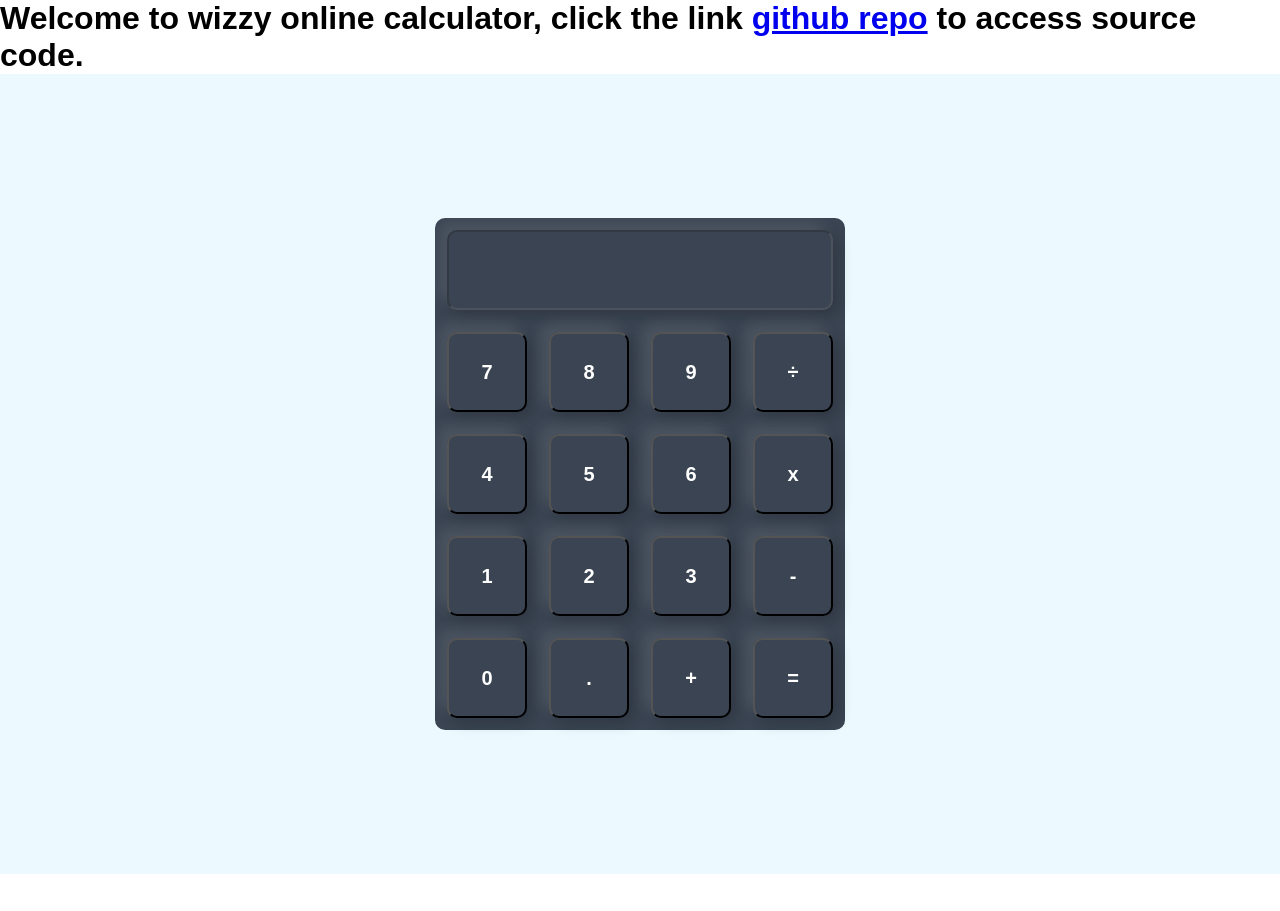
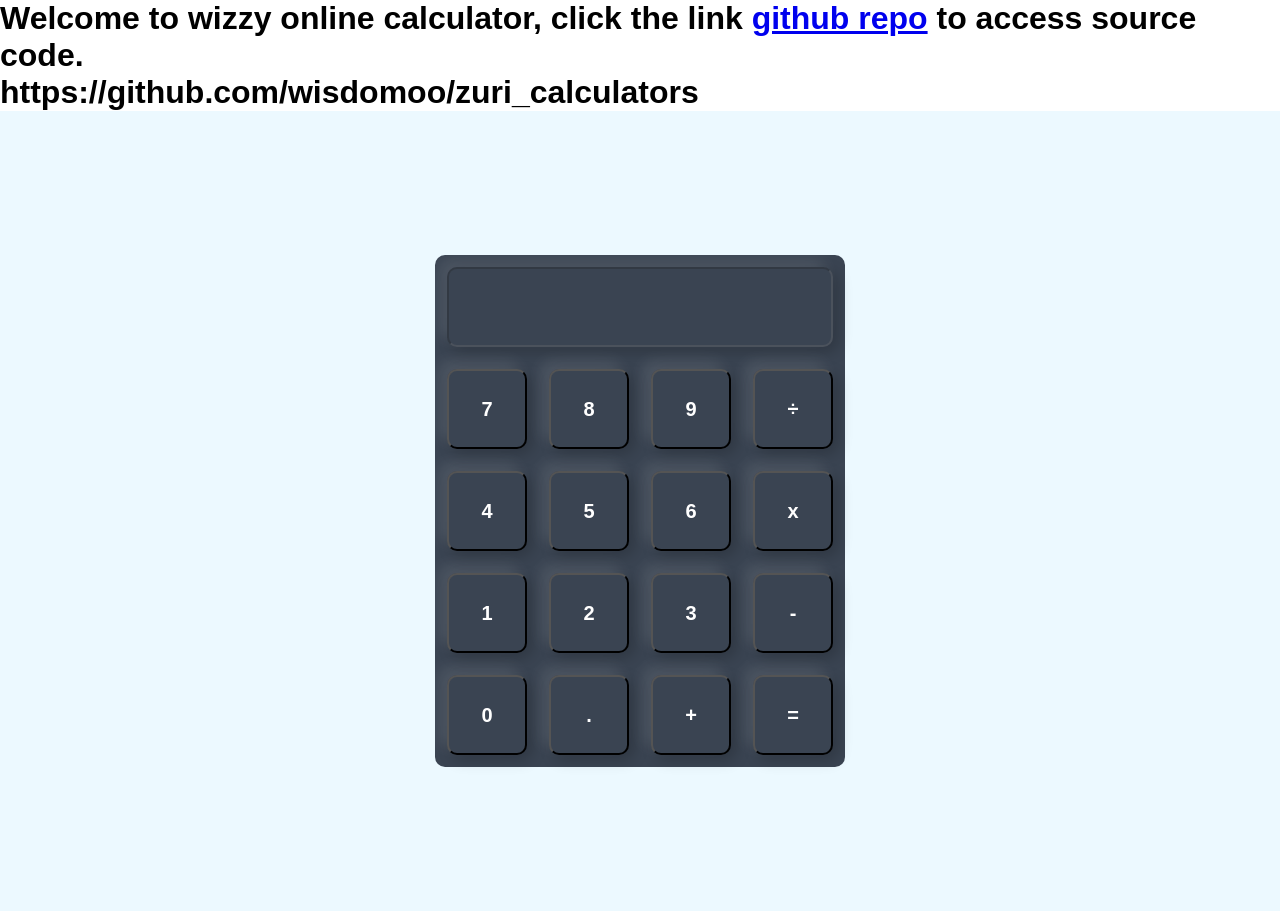
Before and after one commit to wisdomoo/zuri_calculators, a plain HTML site: page index.html in a window 1280 px wide. Before the commit the page ends 874 px from the top, so only its background shows below. Drawn offline with Linux system fonts and the light colour scheme.

Commit message:
files added

```diff
--- a/index.html
+++ b/index.html
@@ -8,6 +8,7 @@
 </head>
 <body>
 	<h1>Welcome to wizzy online calculator, click the link <a href="https://github.com/wisdomoo/zuri_calculators">github repo</a> to access source code.
+	<h1>https://github.com/wisdomoo/zuri_calculators<h1>
     <div class="container">
         <div class="calculator">
             <table>
```
